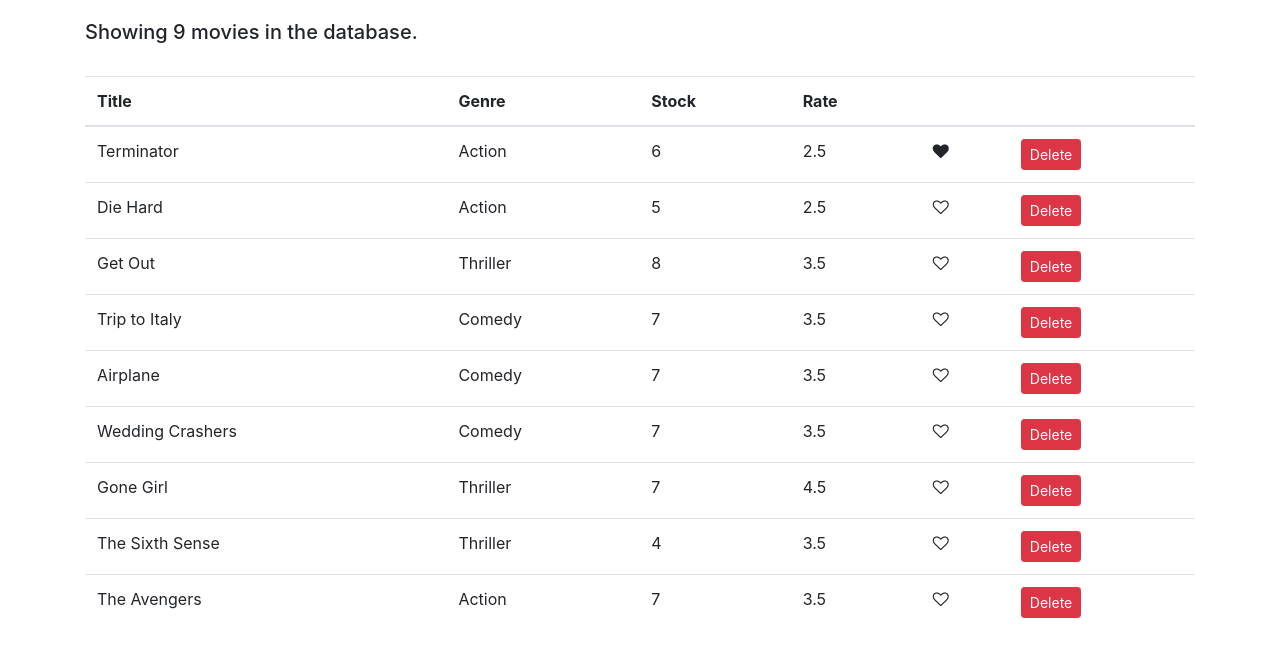
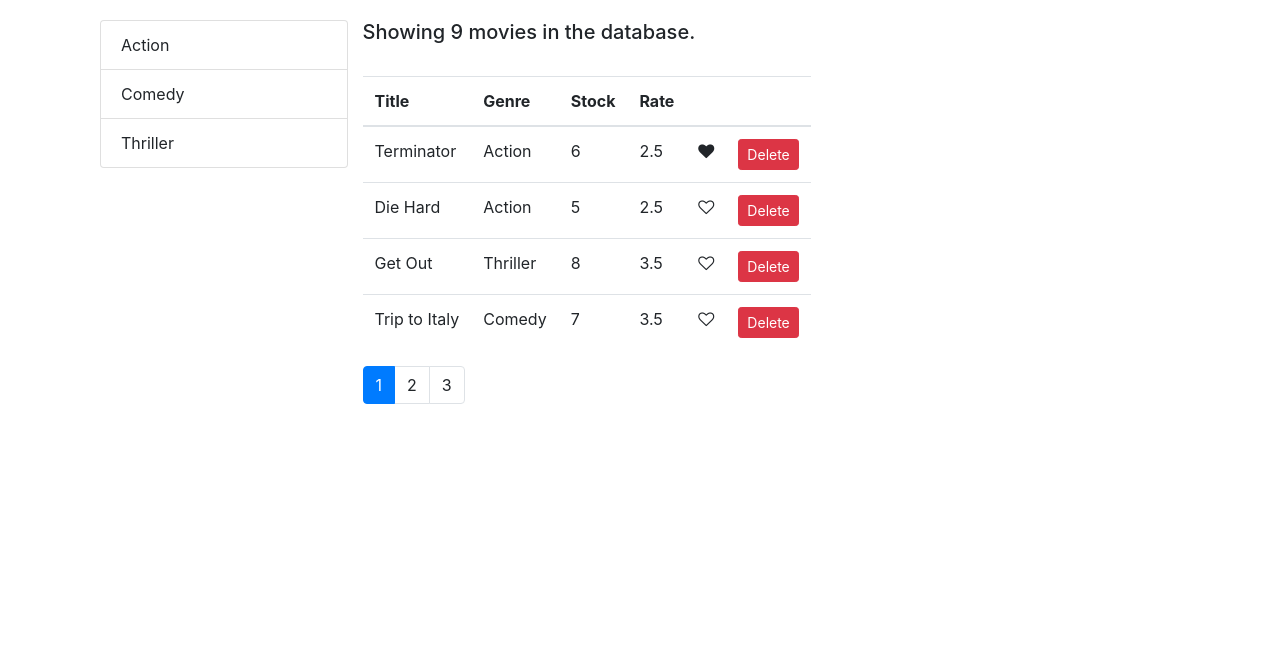
Before and after one commit to TomaraPetty/vidly, a React (Create React App) app: page / in a window 1280 px wide. Shown: the top 656 px of the page. Built offline with nearby package versions, Linux system fonts and the light colour scheme.

Commit message:
adding genre list group.

```diff
--- a/package.json
+++ b/package.json
@@ -8,6 +8,8 @@
     "@testing-library/user-event": "^13.5.0",
     "bootstrap": "^4.1.1",
     "font-awesome": "^4.7.0",
+    "lodash": "^4.17.10",
+    "prop-types": "^15.6.2",
     "react": "^17.0.2",
     "react-dom": "^17.0.2",
     "react-scripts": "5.0.0",
--- /dev/null
+++ b/src/components/common/genres.jsx
@@ -0,0 +1,15 @@
+import React from 'react';
+
+const Genres = (props) => {
+//   const { genre } = props;
+
+  return (
+
+    // <ul className='list-group'>
+    //   <li onClick={() => filterAction()} className='list-group-item'>{props.movies.genre.name}</li>
+    // </ul>
+    null
+  );
+};
+
+export default Genres;
--- /dev/null
+++ b/src/components/common/listGroup.jsx
@@ -0,0 +1,17 @@
+import React from 'react';
+import { genres } from '../services/fakeGenreService';
+
+const ListGroup = props => {
+  const { items } = props;
+  return (
+    <ul className='list-group'>
+      {items.map(item => (
+        <li key={item._id} className='list-group-item'>
+          {item.name}
+        </li>
+      ))}
+    </ul>
+  );
+};
+
+export default ListGroup;
--- /dev/null
+++ b/src/components/common/pagination.jsx
@@ -0,0 +1,42 @@
+import React from 'react';
+import _ from 'lodash';
+import PropTypes from 'prop-types';
+
+const Pagination = props => {
+  const { itemsCount, pageSize, onPageChange, currentPage } = props;
+  console.log(currentPage);
+
+  const pagesCount = Math.ceil(itemsCount / pageSize);
+  if (pagesCount === 1) return null;
+  const pages = _.range(1, pagesCount + 1);
+
+  return (
+    <div>
+      <nav>
+        <ul className='pagination'>
+          {pages.map(page => (
+            <li
+              key={page}
+              className={
+                page === currentPage ? 'page-item active' : 'page-item'
+              }
+            >
+              <a onClick={() => onPageChange(page)} className='page-link'>
+                {page}
+              </a>
+            </li>
+          ))}
+        </ul>
+      </nav>
+    </div>
+  );
+};
+
+Pagination.propTypes = {
+  itemsCount: PropTypes.number.isRequired,
+  pageSize: PropTypes.number.isRequired,
+  currentPage: PropTypes.number.isRequired,
+  onPageChange: PropTypes.func.isRequired,
+};
+
+export default Pagination;
--- a/src/components/movies.jsx
+++ b/src/components/movies.jsx
@@ -1,11 +1,23 @@
 import React, { Component } from 'react';
 import { getMovies } from './services/fakeMovieService';
 import Like from './common/like';
+import Pagination from './common/pagination';
+import { paginate } from '../utils/paginate';
+// import Genres from './common/genres';
+import ListGroup from './common/listGroup';
+import { getGenres } from './services/fakeGenreService';
 
 class Movies extends Component {
   state = {
-    movies: getMovies(),
+    movies: [],
+    genres: [],
+    pageSize: 4,
+    currentPage: 1,
   };
+
+  componentDidMount() {
+    this.setState({ movies: getMovies(), genres: getGenres() });
+  }
 
   handleDelete = movie => {
     const movies = this.state.movies.filter(m => m._id !== movie._id);
@@ -20,13 +32,29 @@ class Movies extends Component {
     this.setState({ movies });
   };
 
+  handlePageChange = page => {
+    this.setState({ currentPage: page });
+  };
+
+  handleGenreSelect = genre => {
+    console.log(genre)
+  }
+
   render() {
     const { length: count } = this.state.movies;
+    const { pageSize, currentPage, movies: allMovies } = this.state;
 
     if (count === 0) return <h5>There are no movies in the database.</h5>;
 
+    const movies = paginate(allMovies, currentPage, pageSize);
+
     return (
-      <React.Fragment>
+      <div className='container'>
+        <div className='row'>
+          <div className='col-3'>
+            <ListGroup items={this.state.genres} onItemSelect={this.handleSelect} />
+          </div>
+          <div className='.col'>
             <h5>Showing {count} movies in the database.</h5>
             <br />
             <table className='table'>
@@ -41,7 +69,7 @@ class Movies extends Component {
                 </tr>
               </thead>
               <tbody>
-            {this.state.movies.map(movie => (
+                {movies.map(movie => (
                   <tr key={movie._id}>
                     <td>{movie.title}</td>
                     <td>{movie.genre.name}</td>
@@ -65,7 +93,15 @@ class Movies extends Component {
                 ))}
               </tbody>
             </table>
-      </React.Fragment>
+            <Pagination
+              itemsCount={count}
+              pageSize={pageSize}
+              onPageChange={this.handlePageChange}
+              currentPage={currentPage}
+            />
+          </div>
+        </div>
+      </div>
     );
   }
 }
--- /dev/null
+++ b/src/utils/paginate.js
@@ -0,0 +1,6 @@
+import _ from 'lodash';
+
+export function paginate(items, pageNumber, pageSize) {
+  const startIndex = (pageNumber - 1) * pageSize;
+  return _(items).slice(startIndex).take(pageSize).value();
+}
```
Also changed, not shown: 1 other file (tests, documents, lock files or other folders). Lines whose indentation alone changed are shown as unchanged.
